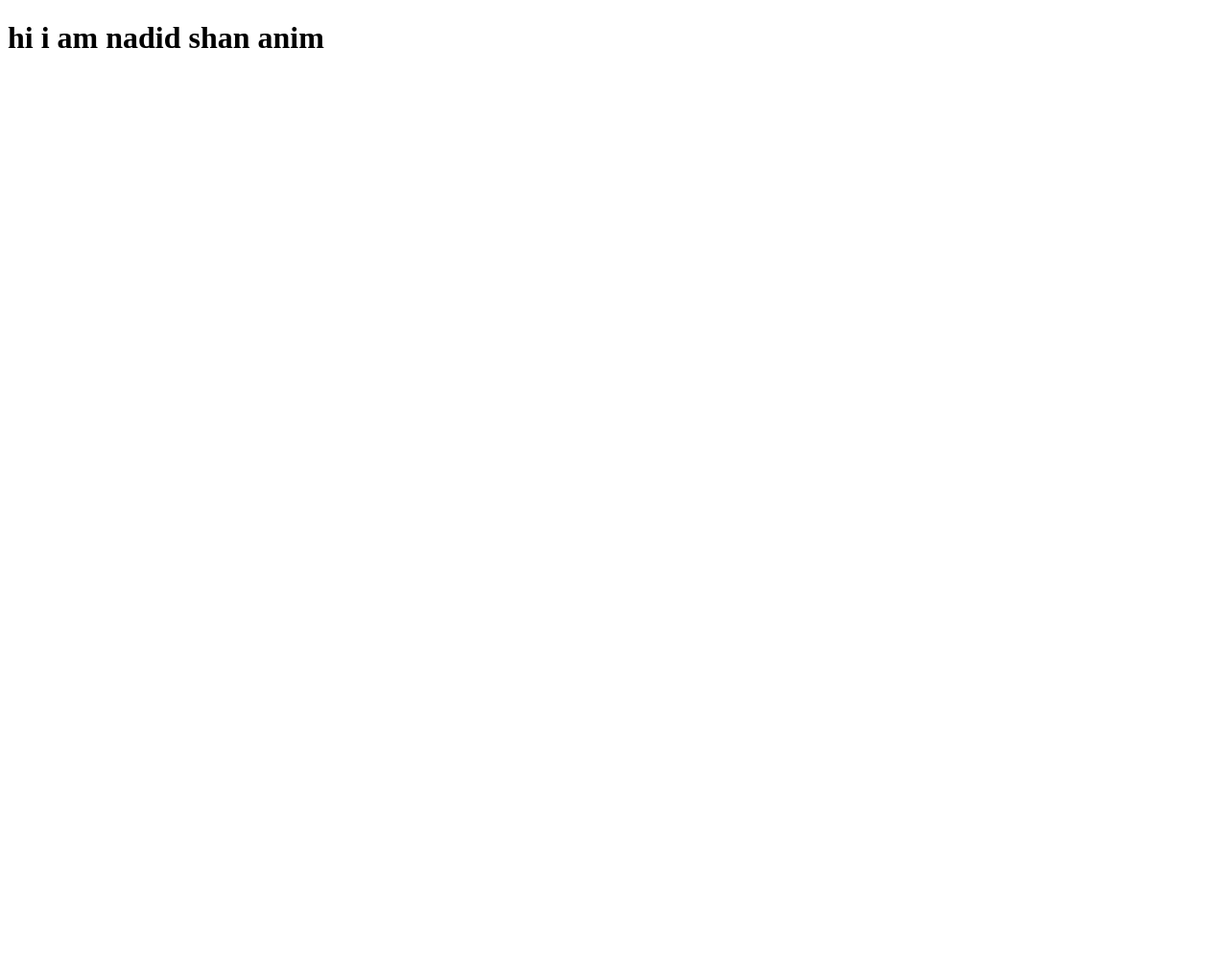
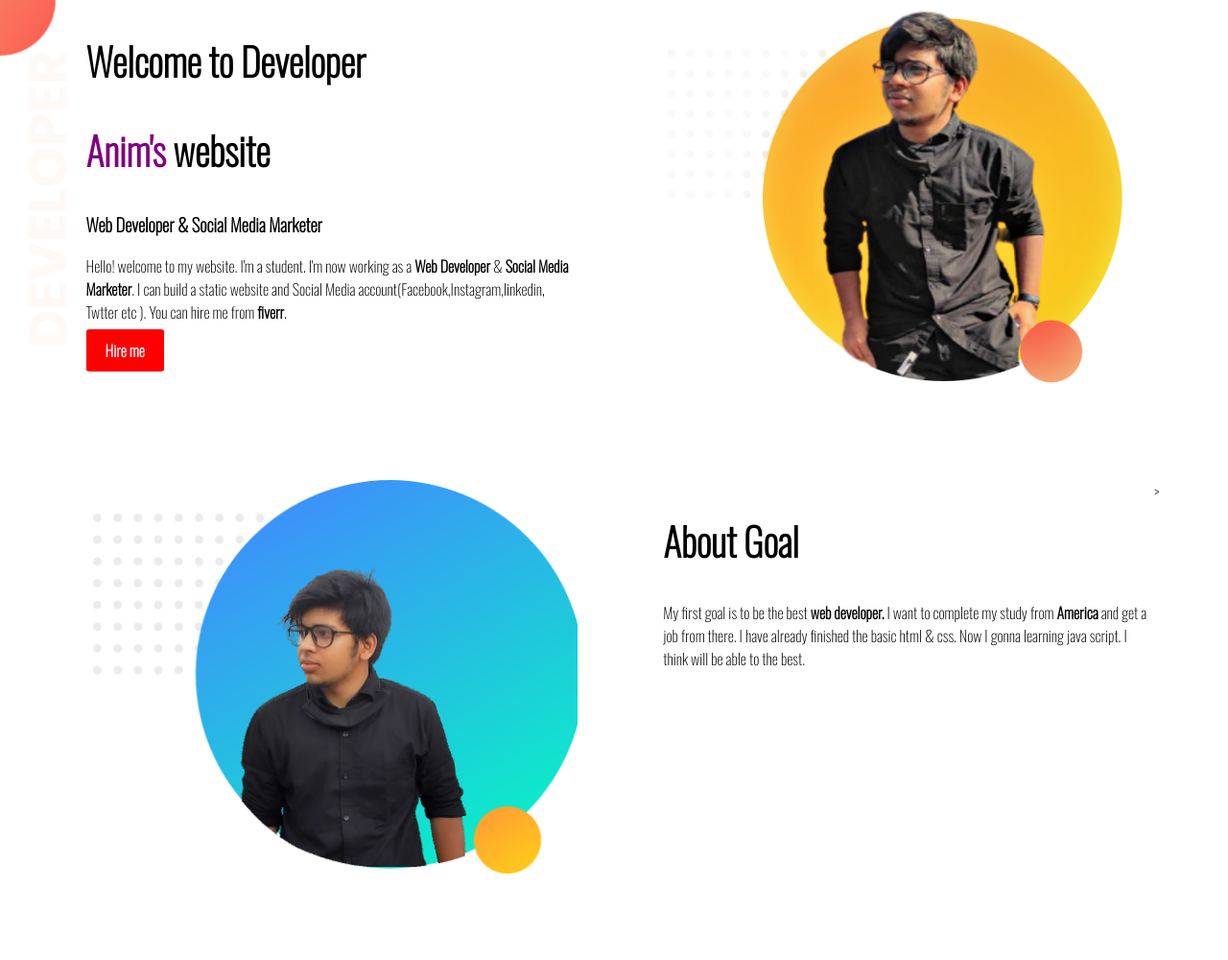
Before and after one commit to Anim32/developer-anim, a plain HTML site: page index.html in a window 1280 px wide. Shown: the whole page at 96% size. Before the commit the page ends 800 px from the top, so only its background shows below. Drawn offline with nearby package versions, Linux system fonts and the light colour scheme.

Commit message:
half web page

```diff
--- a/index.html
+++ b/index.html
@@ -4,9 +4,51 @@
     <meta charset="UTF-8">
     <meta http-equiv="X-UA-Compatible" content="IE=edge">
     <meta name="viewport" content="width=device-width, initial-scale=1.0">
-    <title>hello word</title>
+    <title>Nadid Shan Developer</title>
+    <link rel="stylesheet" href="style.css">
+    <link rel="preconnect" href="https://fonts.googleapis.com">
+<link rel="preconnect" href="https://fonts.gstatic.com" crossorigin>
+<link href="https://fonts.googleapis.com/css2?family=Oswald:wght@200&display=swap" rel="stylesheet">
 </head>
 <body>
-    <h1>hi i am nadid shan anim</h1>
+    <section class="top-banner">
+        <div class="half-width"><h1>Welcome to Developer</h1>
+        <h1><span class="highlight">Anim's</span> website </h1>
+        <h3>Web Developer & Social Media Marketer</h3>
+        <p>Hello! welcome to my website. I'm a student. I'm now working as a <b>Web Developer</b> & <b>Social Media Marketer</b>. I can build a static website and Social Media account(Facebook,Instagram,linkedin, Twtter etc ). You can hire me from <b>fiverr</b>.</p>
+        <a class="link-button" target="_blank" href="https://www.linkedin.com/in/nadid-shan-anim-57930521b/">Hire me</a>
+        </div>
+
+        <div class="half-width">
+
+            <img src="images/profile.png" alt="#">
+        </div>
+    </section>
+
+    <section class="about-area">
+
+        <div class="half-width">
+            <img src="images/profile (2).png" alt="#">
+        </div>
+        <div class="half-width">
+            <h1>About Goal</h1>
+            <p>My first goal is to be the best <b>web developer.</b> I want to complete my study from <b>America</b> and get a job from there. I have already finished the basic html & css. Now I gonna learning java script. I think will be able to the best.</p>
+
+
+
+        </div>
+>
+    </section>
+
+
+
+
 </body>
+
+
+
+
+
+
+
 </html>
--- /dev/null
+++ b/style.css
@@ -0,0 +1,47 @@
+body{
+    margin: 0%;
+    max-width: fit-content;
+    font-family:  'Oswald', sans-serif;;
+}
+
+
+
+h1 {
+    font-size: 40px;
+
+}
+.highlight {
+    color: purple;
+    font-weight: 50px;
+}
+
+.link-button {
+    text-decoration: none;
+    background-color:red;
+    padding: 10px 20px;
+    border-radius: 5%;
+    font-weight: 700;
+    color: aliceblue
+}
+
+
+.half-width {
+    width: 40%;
+   float: left;
+    margin-left: 5%;
+    padding-left: 2%;
+}
+
+.half-width img{
+   width: 100%;
+}
+
+.top-banner {
+    background-image: url(images/top-banner.png);
+    background-repeat: no-repeat;
+
+}
+
+section {
+    height: 500px;
+}
```
Also changed, not shown: images/background2.png (added), images/image 10.png (added), images/image 11.png (added), images/profile (2).png (added), images/profile.png (added), images/top-banner.png (added).
